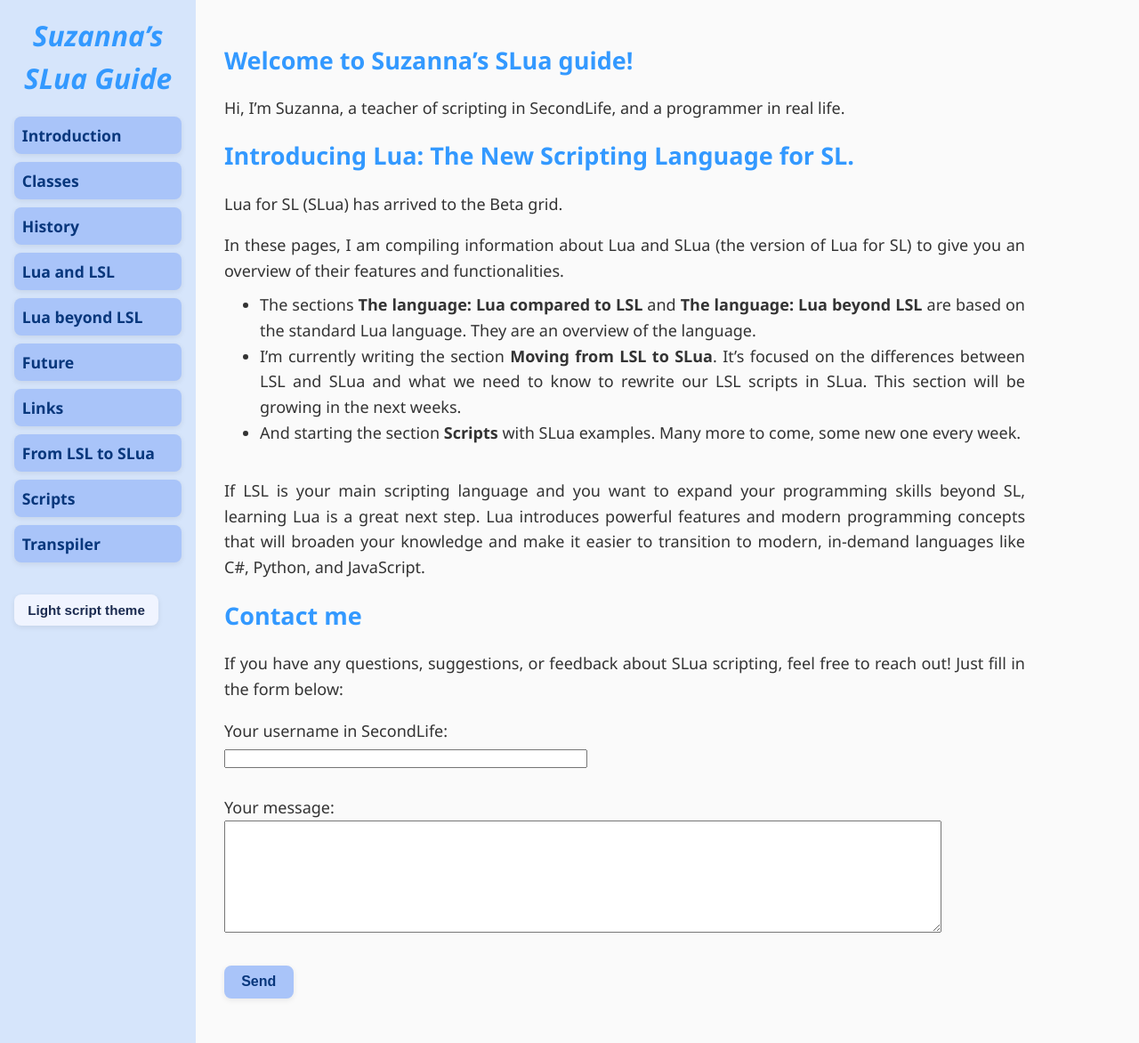
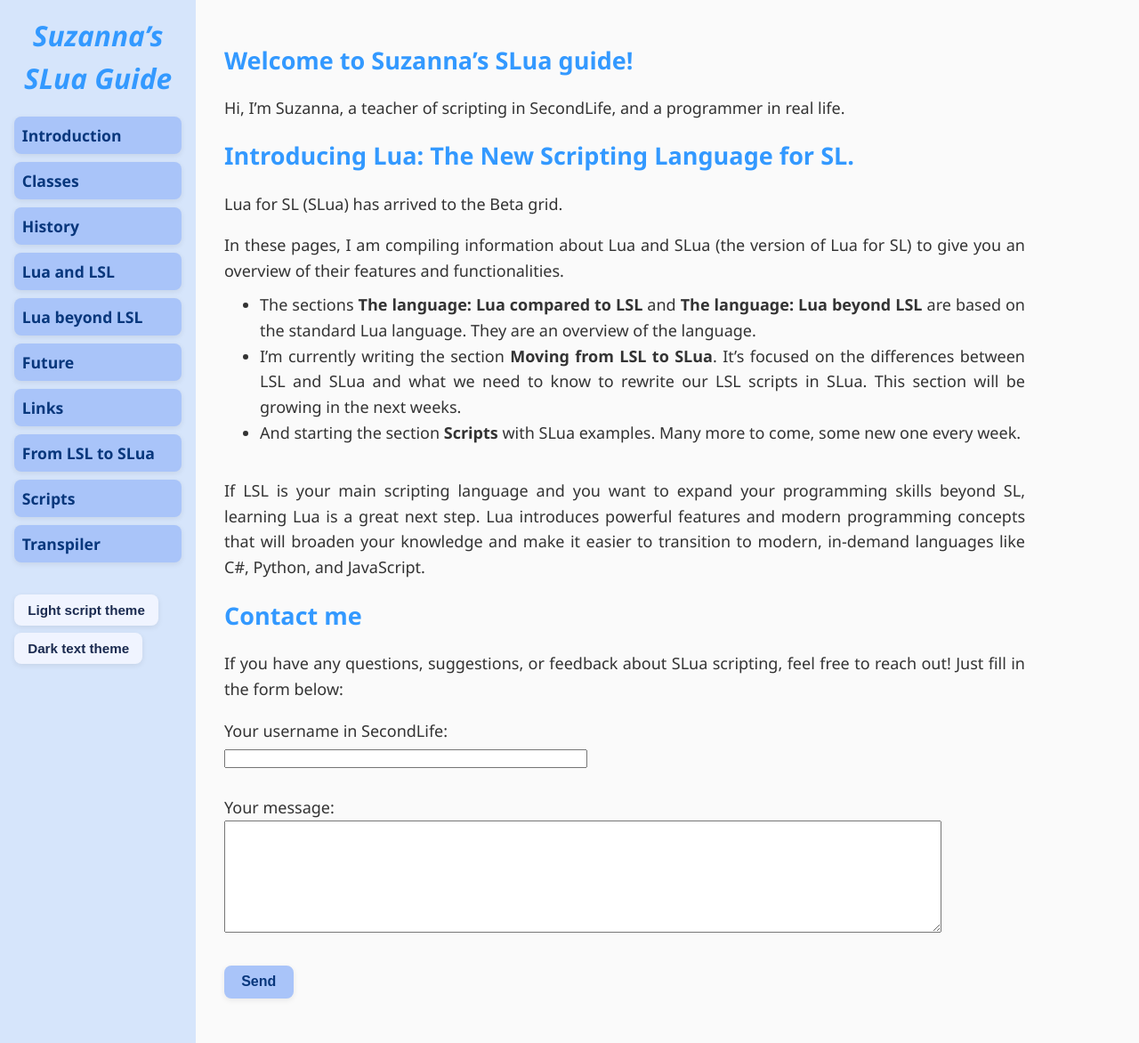
Before and after one commit to Suzanna-Linn/slua, a Jekyll site: the page built from docs/index.md, in a window 1280 px wide and 1172 px high. Shown: the whole window at 89% size. Built offline with Jekyll 4.4.1, drawn with Linux system fonts in a browser that asks for light colours; nearby versions of some CDN libraries; comment, search, counter and statistics services are not loaded.

Commit message:
Update sidebar.html

```diff
--- a/docs/_includes/sidebar.html
+++ b/docs/_includes/sidebar.html
@@ -33,4 +33,5 @@
   </ul>
   <br>
   <button id="theme-toggle" class="theme-toggle">Light script theme</button>
+  <button id="theme-text-toggle" class="theme-toggle">Dark text theme</button>
 </nav>
```
